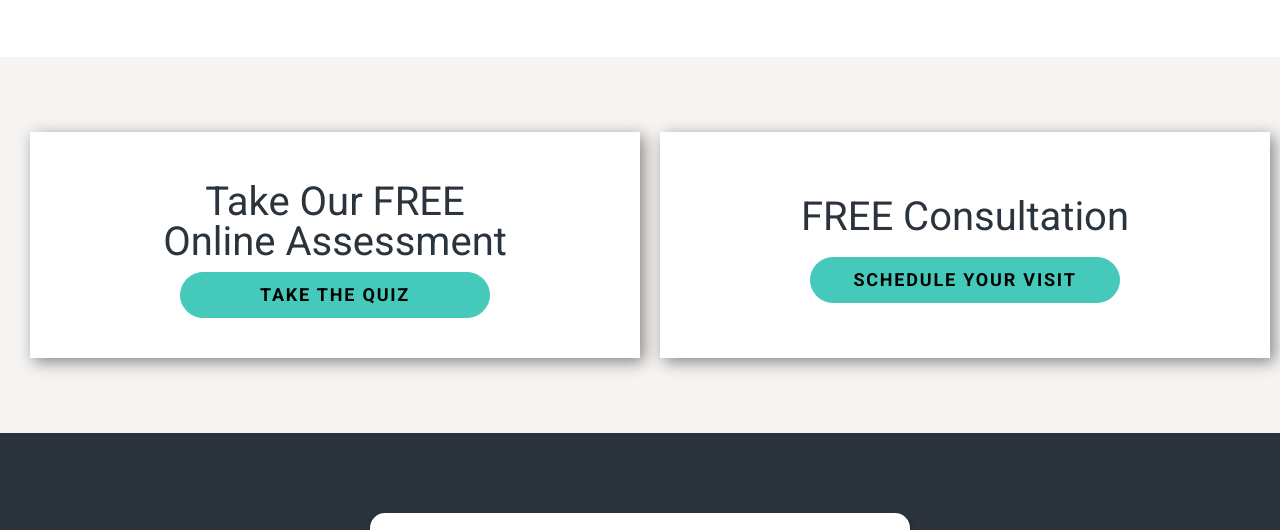
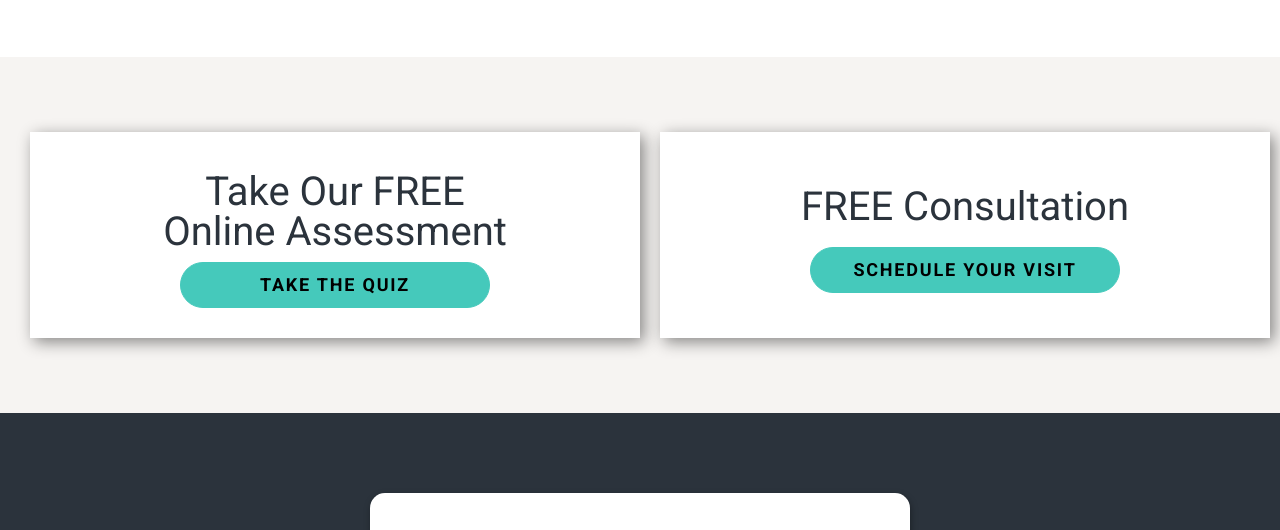
Before and after one commit to casdrod/LP-Implants-2023, a plain HTML site: page implants-special.html in a window 1280 px wide. Shown: the part 4085-4615 px from the top of the page. Drawn offline with Linux system fonts and the light colour scheme; some icons are missing.

Commit message:
small padding adjustment

```diff
--- a/lp-implant-styles.scss
+++ b/lp-implant-styles.scss
@@ -366,7 +366,7 @@ header{position:relative;padding:0;z-index:100;background-color: #fff;
         article { display: flex;
             flex-wrap: wrap;
             justify-content: center;
-            align-items: center;padding: 40px 10px; margin-left: 20px;  z-index: 1; -webkit-box-flex: 0; -ms-flex: 0 1 610px; flex: 0 1 610px;
+            align-items: center;padding: 30px 10px; margin-left: 20px;  z-index: 1; -webkit-box-flex: 0; -ms-flex: 0 1 610px; flex: 0 1 610px;
             &:last-of-type h2 {margin-bottom: -10px;}
             div {background-color: #231f20; font: 400 24px/41px $font; letter-spacing: 1.2px; color: #fff; text-align: center; border-top: 5px solid rgba(206, 216, 255, .5); border-bottom: 5px solid rgba(206, 216, 255, .5); max-width: 585px; margin: auto; padding: 5px 0; letter-spacing: 2.5px;
                 span {  display: block; text-transform: none; font-family: $font; font-weight: 500; margin: 0 auto 0; font-size: 42px; letter-spacing: 0.03em; line-height: 1.11; color: #86e2ff;
```
Also changed, not shown: lp-implant-styles.css.
